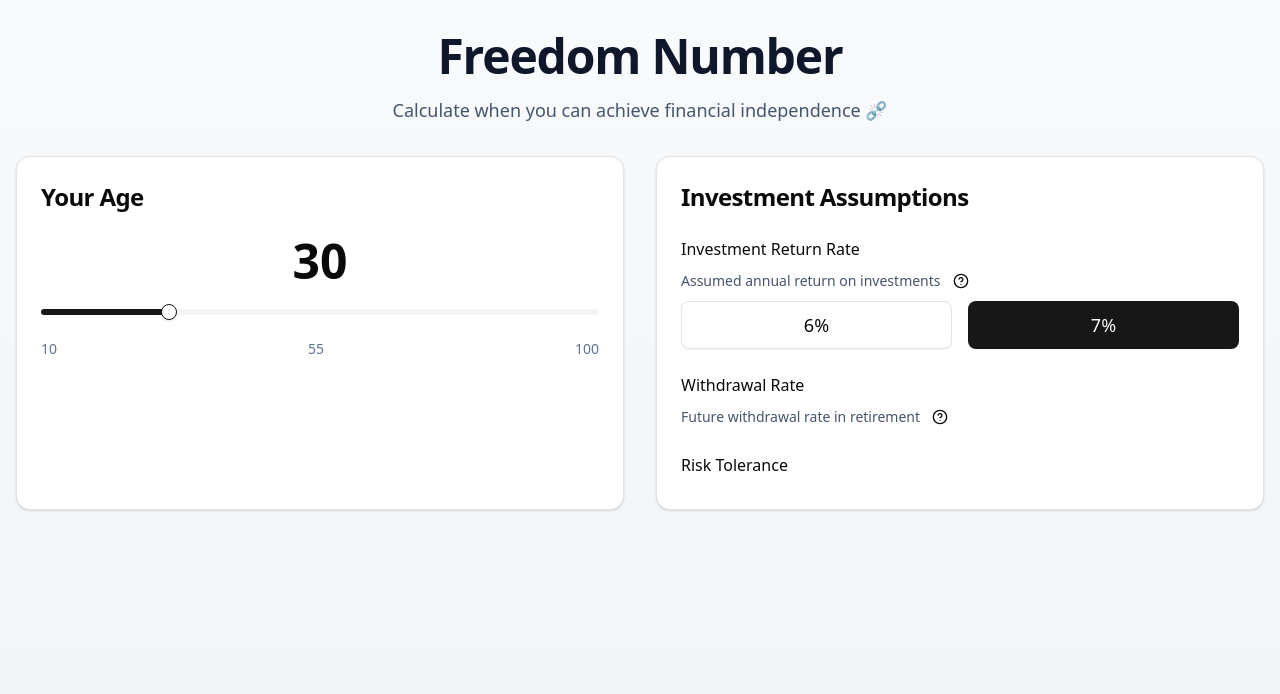
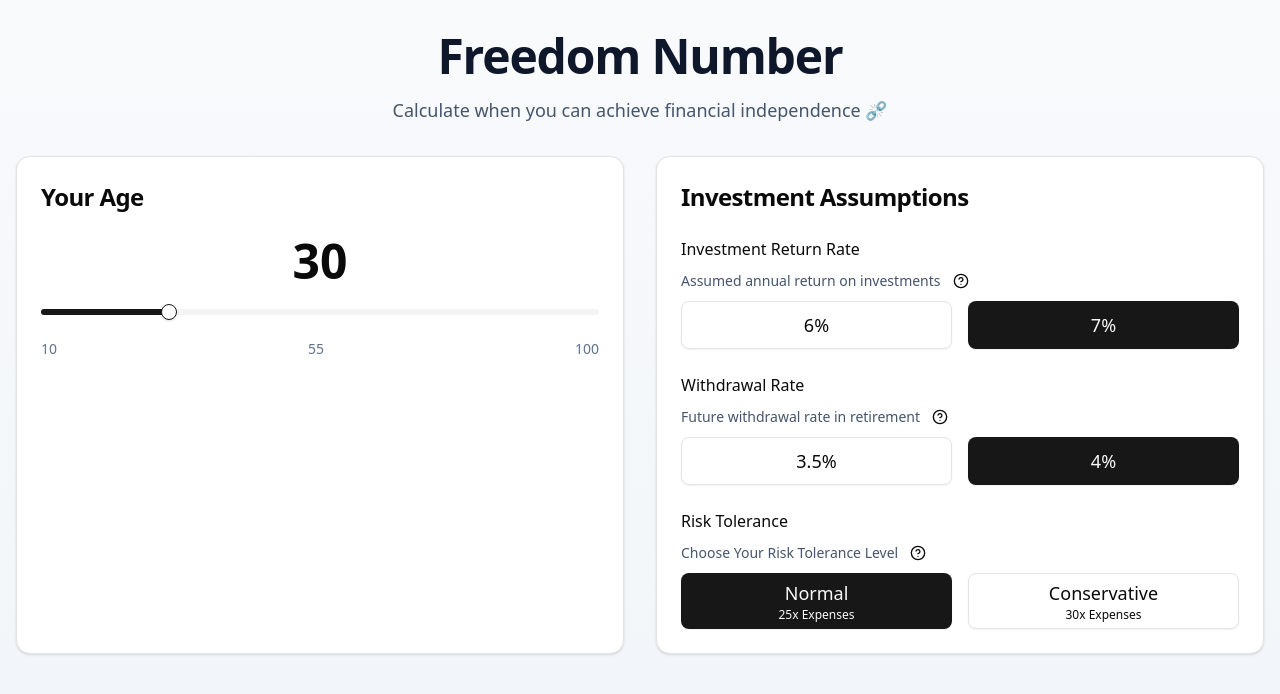
Before and after one commit to wadesword89/freedom-number, a Next.js app: page / in a window 1280 px wide. Shown: the top 694 px of the page. Built offline with nearby package versions, Linux system fonts and the light colour scheme.

Commit message:
complete investment assumptions section

```diff
--- a/src/components/freedom-calculator.tsx
+++ b/src/components/freedom-calculator.tsx
@@ -11,11 +11,12 @@ import {
 } from '@/components/ui/card';
 import ReturnRateSelector from './return-rate-selector';
 import WithdrawalRateSelector from './withdrawal-rate-selector';
+import RiskToleranceToggle from './risk-tolerance-toggle';
 
 export default function FreedomCalculator() {
   const [currentAge, setCurrentAge] = useState(30);
-  const [returnRate, setReturnRate] = useState(0.07); // 7% default
-  const [withdrawalRate, setWithdrawalRate] = useState(0.04); // 4% default
+  const [returnRate, setReturnRate] = useState(0.07);
+  const [withdrawalRate, setWithdrawalRate] = useState(0.04);
   const [isConservative, setIsConservative] = useState(false);
 
   return (
@@ -50,10 +51,10 @@ export default function FreedomCalculator() {
           </div>
           <div>
             <h3 className="mb-2 font-medium">Risk Tolerance</h3>
-            {/* <RiskToleranceToggle
+            <RiskToleranceToggle
               isConservative={isConservative}
               setIsConservative={setIsConservative}
-            /> */}
+            />
           </div>
         </CardContent>
       </Card>
--- /dev/null
+++ b/src/components/risk-tolerance-toggle.tsx
@@ -0,0 +1,84 @@
+import React from 'react';
+
+import { Button } from './ui/button';
+import {
+  Popover,
+  PopoverContent,
+  PopoverTrigger,
+} from '@/components/ui/popover';
+import { HelpCircle } from 'lucide-react';
+
+interface RiskToleranceToggleProps {
+  isConservative: boolean;
+  setIsConservative: (isConservative: boolean) => void;
+}
+
+export default function RiskToleranceToggle({
+  isConservative,
+  setIsConservative,
+}: RiskToleranceToggleProps) {
+  return (
+    <div className="space-y-2">
+      <div className="flex items-center gap-2">
+        <span className="text-sm text-slate-600">
+          Choose Your Risk Tolerance Level
+        </span>
+
+        <Popover>
+          <PopoverTrigger asChild>
+            <Button variant={'ghost'} size={'icon'} className="h-6 w-6">
+              <HelpCircle className="h-4 w-4" />
+            </Button>
+          </PopoverTrigger>
+          <PopoverContent>
+            <div className="space-y-2">
+              <h4 className="font-medium">Risk Tolerance</h4>
+              <p className="text-sm text-slate-600 dark:text-slate-400">
+                Your risk tolerance affects how much you need to save for
+                retirement:
+              </p>
+              <ul className="list-disc pl-4 text-sm text-slate-600 dark:text-slate-400">
+                <li>
+                  <strong>Normal (25x):</strong> This follows the standard 4%
+                  rule, assuming you need 25 times your annual expenses saved.
+                </li>
+                <li>
+                  <strong>Conservative (30x):</strong> This approach provides an
+                  extra cushion, which may be suitable for early retirees or
+                  those in uncertain market conditions.
+                </li>
+              </ul>
+              <p className="text-sm text-slate-600 dark:text-slate-400">
+                Choose based on your comfort level with market fluctuations and
+                your retirement timeline.
+              </p>
+            </div>
+          </PopoverContent>
+        </Popover>
+      </div>
+
+      <div className="grid grid-cols-2 gap-4">
+        <Button
+          variant={!isConservative ? 'default' : 'outline'}
+          className="h-14"
+          onClick={() => setIsConservative(false)}
+        >
+          <div className="flex flex-col items-center">
+            <span className="text-lg">Normal</span>
+            <span className="text-xs">25x Expenses</span>
+          </div>
+        </Button>
+        <Button
+          variant={isConservative ? 'default' : 'outline'}
+          className="h-14"
+          onClick={() => setIsConservative(true)}
+        >
+          <div className="flex flex-col items-center">
+            <span className="text-lg">Conservative</span>
+            <span className="text-xs">30x Expenses</span>
+          </div>
+        </Button>
+      </div>
+    </div>
+  );
+}
--- a/src/components/withdrawal-rate-selector.tsx
+++ b/src/components/withdrawal-rate-selector.tsx
@@ -64,6 +64,23 @@ export default function WithdrawalRateSelector({
           </PopoverContent>
         </Popover>
       </div>
+
+      <div className="grid grid-cols-2 gap-4">
+        <Button
+          variant={withdrawalRate === 0.035 ? 'default' : 'outline'}
+          className="h-12 text-lg"
+          onClick={() => setWithdrawalRate(0.035)}
+        >
+          3.5%
+        </Button>
+        <Button
+          variant={withdrawalRate === 0.04 ? 'default' : 'outline'}
+          className="h-12 text-lg"
+          onClick={() => setWithdrawalRate(0.04)}
+        >
+          4%
+        </Button>
+      </div>
     </div>
   );
 }
```
Also changed, not shown: src/components/return-rate-selector.tsx (+2 -5 lines).
